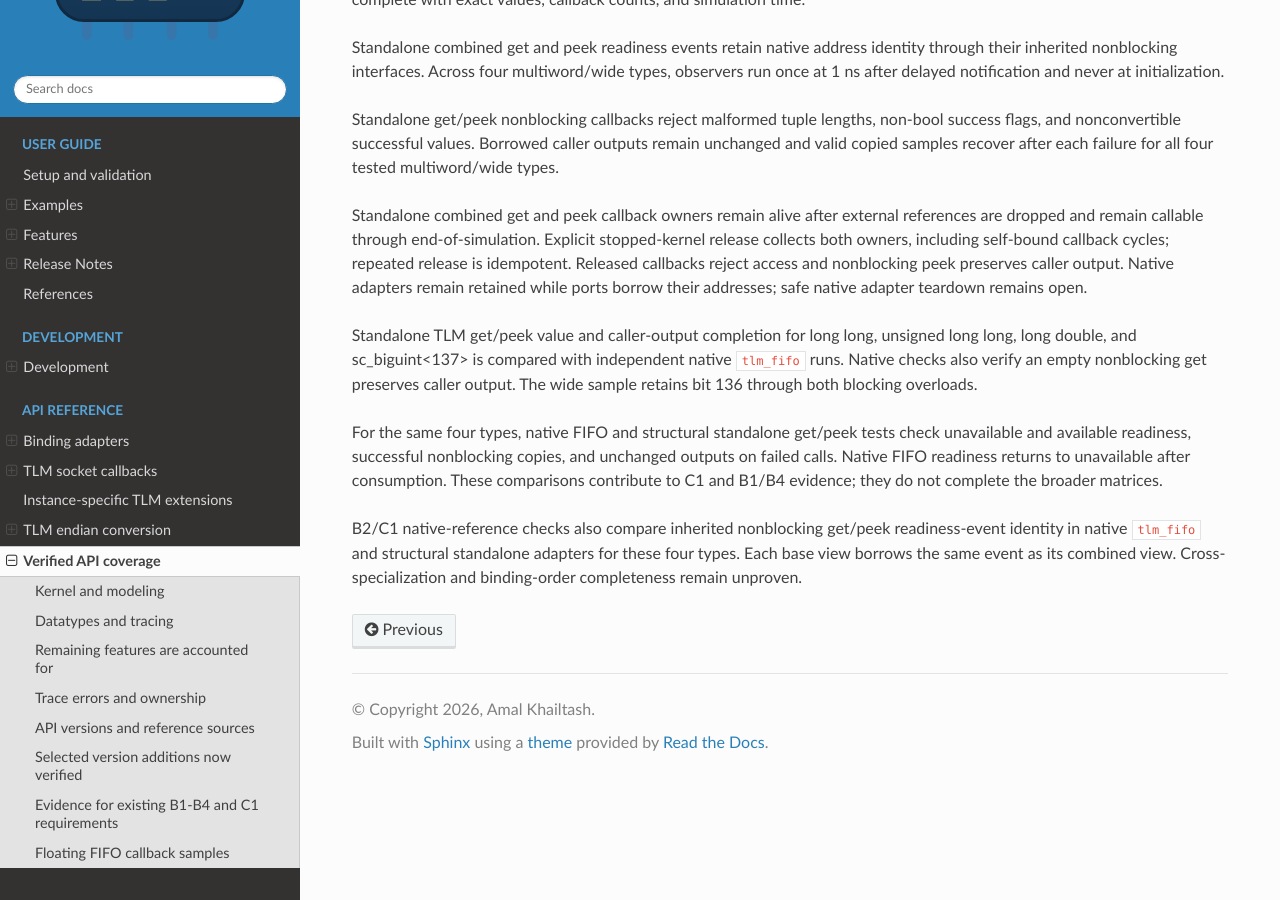
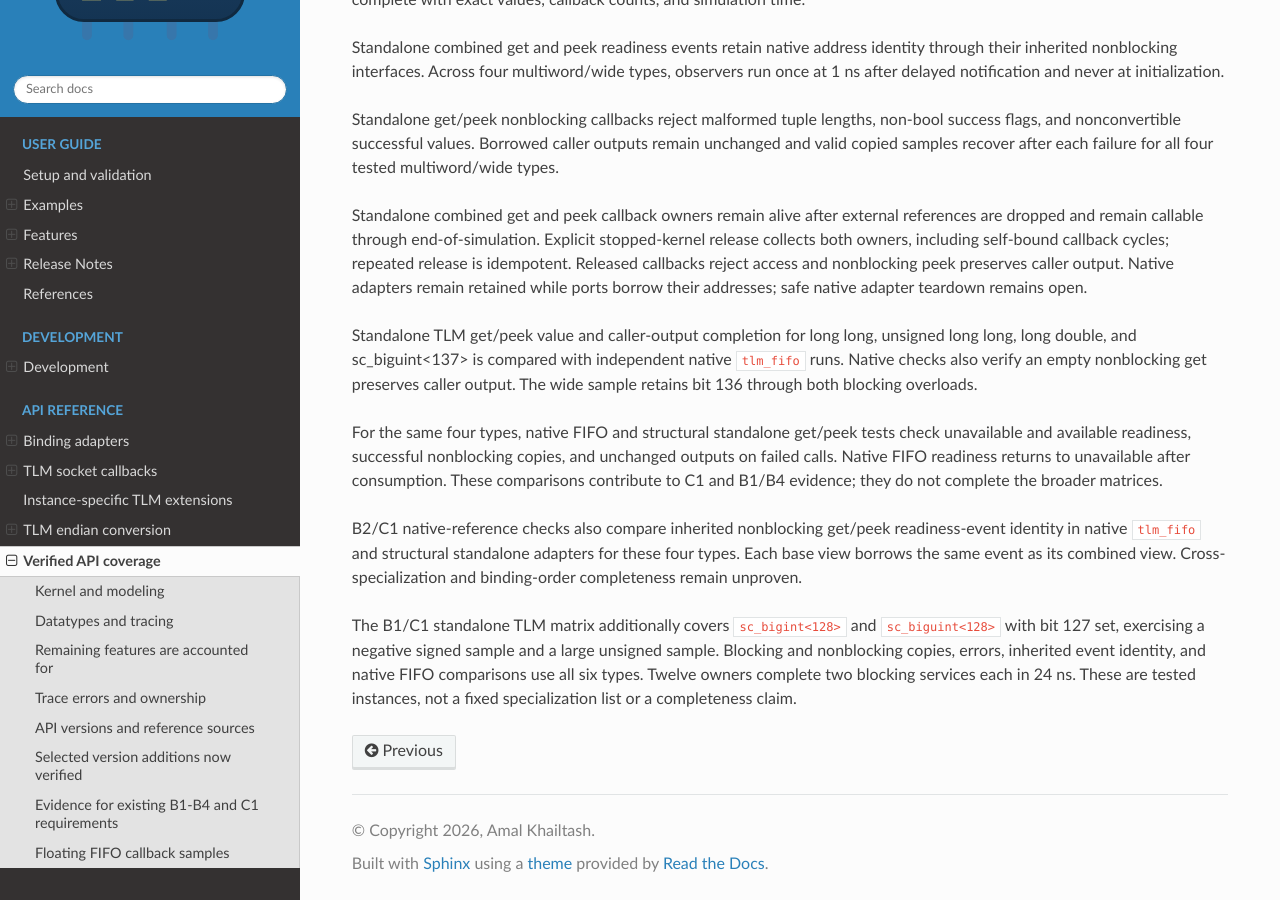
Before and after one commit to amal-khailtash/pysystemc, a Sphinx documentation site: the page built from docs/api/coverage.rst, in a window 1280 px wide and 900 px high, scrolled down 3726 px. Built offline with Sphinx 7.4.7 and the Read the Docs theme 3.1.0, drawn with Linux system fonts in a browser that asks for light colours.

Commit message:
test: extend TLM references to signed arbitrary-width values

```diff
--- a/docs/api/coverage.rst
+++ b/docs/api/coverage.rst
@@ -258,3 +258,10 @@ B2/C1 native-reference checks also compare inherited nonblocking get/peek
 readiness-event identity in native ``tlm_fifo`` and structural standalone adapters
 for these four types. Each base view borrows the same event as its combined view.
 Cross-specialization and binding-order completeness remain unproven.
+
+The B1/C1 standalone TLM matrix additionally covers ``sc_bigint<128>`` and
+``sc_biguint<128>`` with bit 127 set, exercising a negative signed sample and
+a large unsigned sample. Blocking and nonblocking copies, errors, inherited
+event identity, and native FIFO comparisons use all six types. Twelve owners
+complete two blocking services each in 24 ns. These are tested instances, not
+a fixed specialization list or a completeness claim.
```
Also changed, not shown: CHANGELOG.md (+1 -0 lines), 3 other files.
